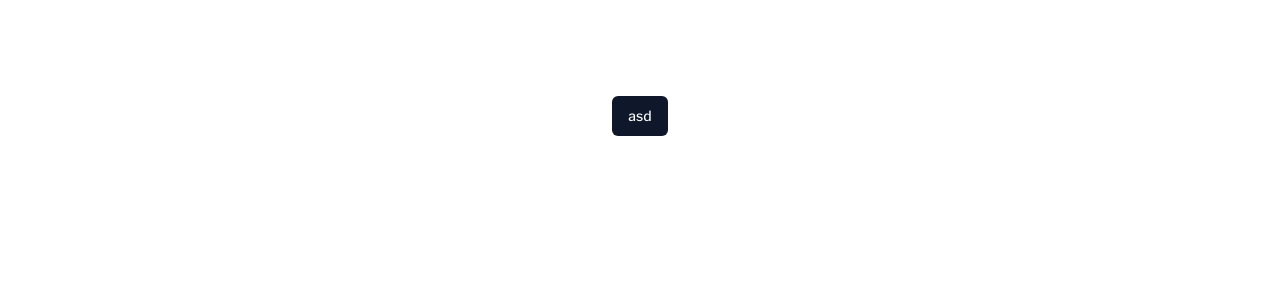
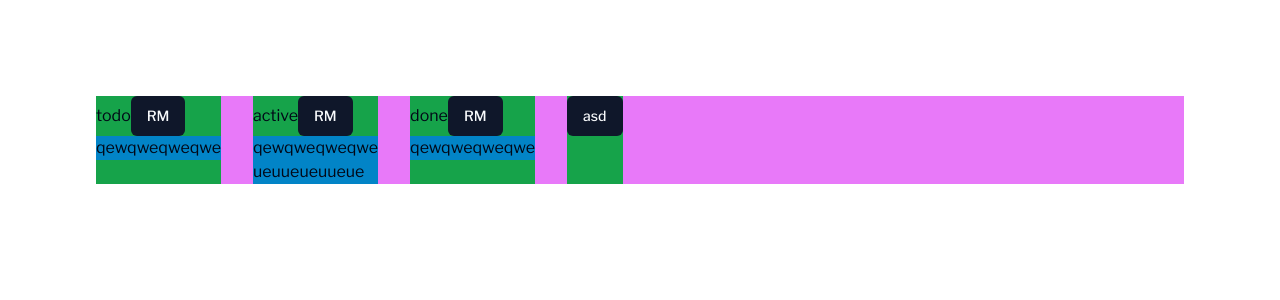
Before and after one commit to DawidKluzowski/forllo, a Next.js app: page / in a window 1280 px wide. Shown: the top 300 px of the page. Built offline with nearby package versions, Linux system fonts and the light colour scheme.

Commit message:
added as in title

```diff
--- a/package.json
+++ b/package.json
@@ -20,12 +20,14 @@
     "react-dom": "^18",
     "react-redux": "^8.1.3",
     "tailwind-merge": "^2.0.0",
-    "tailwindcss-animate": "^1.0.7"
+    "tailwindcss-animate": "^1.0.7",
+    "uuid": "^9.0.1"
   },
   "devDependencies": {
     "@types/node": "^20",
     "@types/react": "^18",
     "@types/react-dom": "^18",
+    "@types/uuid": "^9.0.7",
     "autoprefixer": "^10.0.1",
     "eslint": "^8",
     "eslint-config-next": "14.0.3",
--- a/src/app/page.tsx
+++ b/src/app/page.tsx
@@ -1,9 +1,82 @@
+'use client'
+
 import { Button } from '@/components/ui/button'
+import { useState } from 'react'
+import { v4 as uuidv4 } from 'uuid'
+
+const DUMMY_TABLES: Table[] = [
+    {
+        id: uuidv4(),
+        name: 'todo',
+        activities: [
+            { id: uuidv4(), description: 'aasdasdasd', name: 'qewqweqweqwe' },
+        ],
+    },
+    {
+        id: uuidv4(),
+        name: 'active',
+        activities: [
+            { id: uuidv4(), description: 'aasdasdasd', name: 'qewqweqweqwe' },
+            { id: uuidv4(), description: 'jfjfjjfjf', name: 'ueuueueuueue' },
+        ],
+    },
+    {
+        id: uuidv4(),
+        name: 'done',
+        activities: [
+            { id: uuidv4(), description: 'aasdasdasd', name: 'qewqweqweqwe' },
+        ],
+    },
+]
+
+interface Activity {
+    id: string
+    name: string
+    description: string
+}
+
+interface Table {
+    id: string
+    name: string
+    activities: Activity[]
+}
 
 export default function Home() {
+    const [tables, setTables] = useState<Table[]>(DUMMY_TABLES)
+
+    const addTable = () => {
+        const newTable: Table = {
+            id: uuidv4(),
+            name: 'new table',
+            activities: [],
+        }
+        setTables((prev) => [...prev, newTable])
+    }
+
+    const removeTable = (id: string) => {
+        setTables(tables.filter((table) => table.id !== id))
+    }
+
     return (
-        <main className="flex min-h-screen flex-col items-center justify-between p-24">
-            <Button>asd</Button>
+        <main className="flex min-h-screen flex-col gap-5 p-24">
+            <div className="flex gap-8 bg-fuchsia-400">
+                {tables.map((table) => (
+                    <div className=" bg-green-600" key={table.id}>
+                        <span>{table.name}</span>
+                        <Button onClick={() => removeTable(table.id)}>
+                            RM
+                        </Button>
+                        <div className="bg-sky-600">
+                            {table.activities.map((activity) => (
+                                <div key={activity.id}>{activity.name}</div>
+                            ))}
+                        </div>
+                    </div>
+                ))}
+                <div className=" bg-green-600">
+                    <Button onClick={addTable}>asd</Button>
+                </div>
+            </div>
         </main>
     )
 }
--- /dev/null
+++ b/src/components/ui/input.tsx
@@ -0,0 +1,25 @@
+import * as React from "react"
+
+import { cn } from "@/lib/utils"
+
+export interface InputProps
+  extends React.InputHTMLAttributes<HTMLInputElement> {}
+
+const Input = React.forwardRef<HTMLInputElement, InputProps>(
+  ({ className, type, ...props }, ref) => {
+    return (
+      <input
+        type={type}
+        className={cn(
+          "flex h-10 w-full rounded-md border border-input bg-background px-3 py-2 text-sm ring-offset-background file:border-0 file:bg-transparent file:text-sm file:font-medium placeholder:text-muted-foreground focus-visible:outline-none focus-visible:ring-2 focus-visible:ring-ring focus-visible:ring-offset-2 disabled:cursor-not-allowed disabled:opacity-50",
+          className
+        )}
+        ref={ref}
+        {...props}
+      />
+    )
+  }
+)
+Input.displayName = "Input"
+
+export { Input }
```
Also changed, not shown: 1 other file (tests, documents, lock files or other folders).
